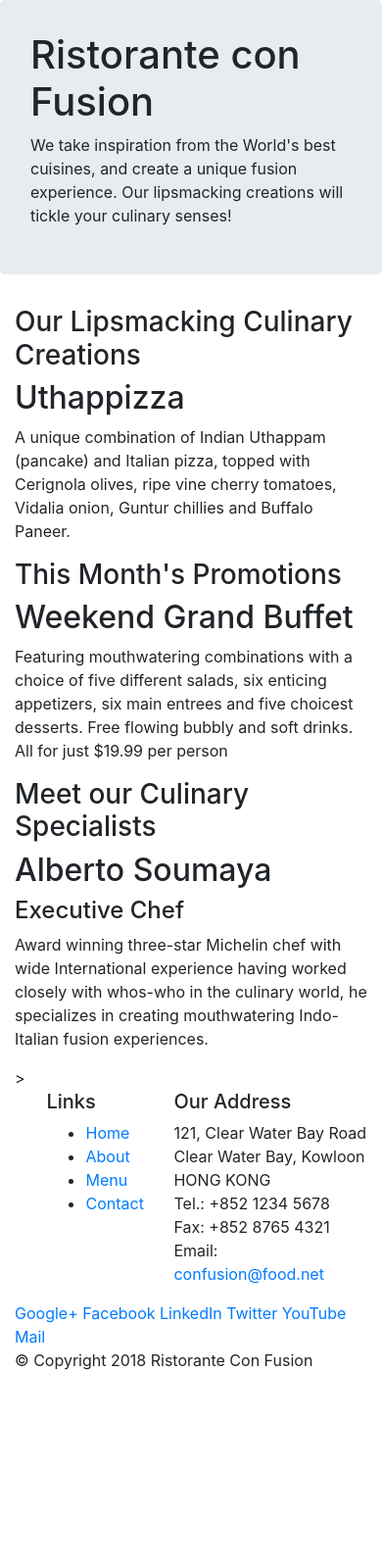
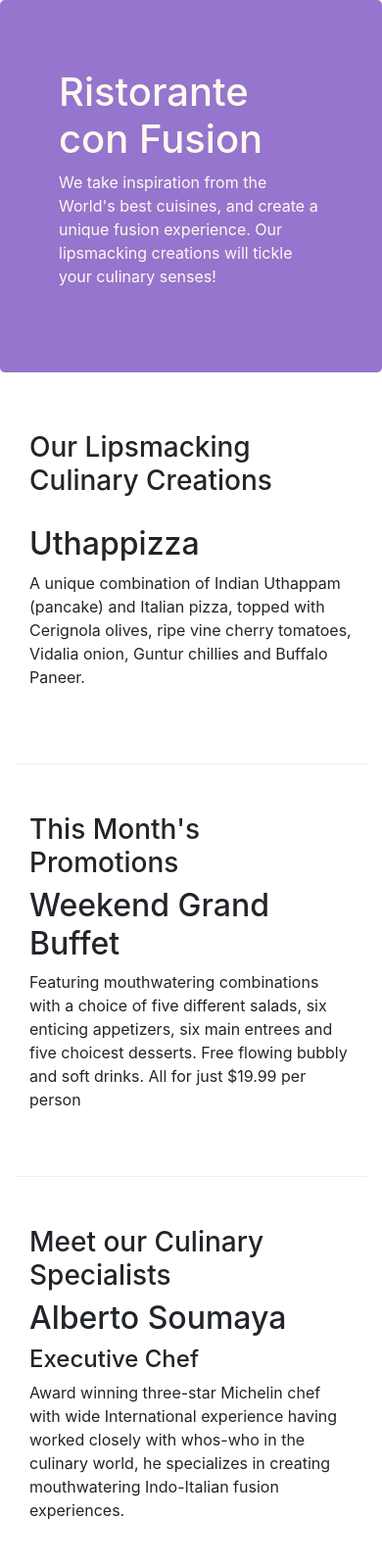
Before and after one commit to mahlahj/Initial_Setup, a website: page index.html in a window 390 px wide. Shown: the top 1600 px of the page at 98% size. Before the commit the page ends 1416 px from the top, so only its background shows below. Drawn offline with nearby package versions, Linux system fonts and the light colour scheme.

Commit message:
Bootstrap Grid Part Two

```diff
--- /dev/null
+++ b/css/styles.css
@@ -0,0 +1,32 @@
+/* 1.- These are for the 'row' value in the html we're developing.*/
+.row-header {
+    margin: 0px auto;
+    padding: 0px auto;
+}
+
+.row-content {
+    margin: 0px auto;
+    padding: 50px 0px 50px 0px;
+    border-bottom: 1px ridge;
+    min-height: 400px;
+}
+
+.footer {
+    background-color: #D1C4E9;
+    margin: 0px auto;
+    padding: 20 px 0px 20px 0px;
+}
+
+/* 2.- These are added to change colors and overall style of the named div.*/
+.jumbotron {
+    padding: 70px 30px 70px 30px;
+    margin: 0px auto;
+    background: #9575CD;
+    color: floralwhite;
+}
+
+.address {
+    font-size: 80%;
+    margin: 0px;
+    color: #0f0f0f;
+}
--- a/index.html
+++ b/index.html
@@ -2,54 +2,57 @@
 <html lang="en">
 
 <head>
-<!-- 2.- This was added as per request from the tutor. Also Must be done to use BootStrap4-->
-<!-- 2.- Required meta tags always come first -->
+<!-- 2.- This was added as per request from the tutor. Also Must be done to use BootStrap4
+     2.- Required meta tags always come first -->
     <meta charset="utf-8">
-<!-- 3.- Bootstrap Grid System and Responsive Design.-->
-<!-- The viewport meta tag ensures that the screen width is set to the device width-->
-<!-- and the content is rendered with this width in mind. This brings us to the second issue,-->
-<!-- designing the websites to be responsive to the size of the viewport.-->
-<!-- This is where the Bootstrap grid system comes to our aid.-->
-<!-- Bootstrap makes available four sizes, xs for extra small, sm for small, md for medium and-->
-<!-- lg for large screen sizes. We have already seen the basics of responsive design.-->
-<!-- In this exercise, we will employ the Bootstrap grid classes to design the websites.-->
-<!-- We would like our website to have the content stacked on extra small devices,-->
-<!-- but become horizontal within each row for smaller devices and beyond.-->
-<!-- Towards this goal, we will make use of the classes .col-*, .col-sm-*, col-md-*, and .col-lg-*-->
-<!-- for defining the layouts for the various device sizes.-->
-<!-- We can specify how many columns each piece of content will occupy within a row,-->
-<!-- all adding up to 12 or a multiple thereof.-->
+<!-- 3.- Bootstrap Grid System and Responsive Design.
+         The viewport meta tag ensures that the screen width is set to the device width
+         and the content is rendered with this width in mind. This brings us to the second issue,
+         designing the websites to be responsive to the size of the viewport.
+         This is where the Bootstrap grid system comes to our aid.
+         Bootstrap makes available four sizes, xs for extra small, sm for small, md for medium and
+         lg for large screen sizes. We have already seen the basics of responsive design.
+         In this exercise, we will employ the Bootstrap grid classes to design the websites.
+         We would like our website to have the content stacked on extra small devices,
+         but become horizontal within each row for smaller devices and beyond.
+         Towards this goal, we will make use of the classes .col-*, .col-sm-*, col-md-*, and .col-lg-*
+         for defining the layouts for the various device sizes.
+         We can specify how many columns each piece of content will occupy within a row,
+         all adding up to 12 or a multiple thereof.-->
     <meta name="viewport" content="width=device-width, initial-scale=1, shrink-to-fit=no">
 <!-- 3.- The above metatag makes our site responsive.-->
     <meta http-equiv="x-ua-compatible" content="ie=edge">
 
 <!-- 2.- Bootstrap CSS -->
     <link rel="stylesheet" href="node_modules/bootstrap/dist/css/bootstrap.min.css">
+<!-- 4.- With the next line we add the CSS styles made in the respective css folder of the project.-->
+    <link rel="stylesheet" href="css/styles.css">
     <title>Ristorante Con Fusion</title>
 </head>
 
 <body>
-<!-- 3.- We create a "Jumbotron" class onto the header.-->
-<!-- That will set apart the content of the header from the rest of the page.-->
-<!-- Add the class jumbotron to the header class as shown below.-->
-<!-- This turns the header element into a Bootstrap component named Jumbotron.-->
-<!-- A jumbotron is used to showcase key content on a website.-->
-<!-- In this case we are using it to highlight the name of the restaurant.-->
+<!-- 3.- We create a "Jumbotron" class onto the header.
+         That will set apart the content of the header from the rest of the page.
+         Add the class jumbotron to the header class as shown below.
+         This turns the header element into a Bootstrap component named Jumbotron.
+         A jumbotron is used to showcase key content on a website.
+         In this case we are using it to highlight the name of the restaurant.-->
     <header class="jumbotron">
-<!-- 3.- Apply a container to this div to constrain it.-->
-<!-- We use the container class to keep content within a fixed width on the screen,-->
-<!-- determined by the size of the screen. The alternative is to use the container-fluid class-->
-<!-- to make the content automatically to span the full width of the screen.-->
-<!-- Add the container class to the first div right after the </header> in the file as follow.-->
+<!-- 3.- Apply a container to this div to constrain it.
+         We use the container class to keep content within a fixed width on the screen,
+         determined by the size of the screen. The alternative is to use the container-fluid class
+         to make the content automatically to span the full width of the screen.
+         Add the container class to the first div right after the </header> in the file as follow.-->
         <div class="container">
-<!-- 3.- Apply a row to this div to constrain it.-->
-<!-- The class row is added to the first-level inner div elements inside the container.-->
-<!-- This organizes the page into rows of content.-->
-            <div class="row">
-<!-- 3.- Apply a column to certain values.-->
-<!-- In the header row, we will display the restaurant name and the description to occupy 6 columns,-->
-<!-- while we will leave six columns for displaying the restaurant logo in the future.-->
-<!-- To do that we go into the jumbotron and define the classes for the inner divs as follows:-->
+<!-- 3.- Apply a row to this div to constrain it.
+         The class row is added to the first-level inner div elements inside the container.
+         This organizes the page into rows of content.-->
+<!-- 4.- Apply a class 'row header' to the line below:-->
+            <div class="row row-header">
+<!-- 3.- Apply a column to certain values.
+         In the header row, we will display the restaurant name and the description to occupy 6 columns,
+         while we will leave six columns for displaying the restaurant logo in the future.
+         To do that we go into the jumbotron and define the classes for the inner divs as follows:-->
                 <div class="col-12 col-sm-6">
                     <h1>Ristorante con Fusion</h1>
                     <p>We take inspiration from the World's best cuisines, and create a unique fusion experience. Our lipsmacking creations will tickle your culinary senses!</p>
@@ -60,20 +63,22 @@
             </div>
         </div>
     </header>
-<!--3.- Using a container class.-->
-<!--3.- Modify the next div to add class and, then, divide each different div into rows.-->
+<!--3.- Using a container class.
+    3.- Modify the next div to add class and, then, divide each different div into rows.-->
     <div class="container">
-        <div class="row">
-<!--3.- Apply a column to certain values.-->
-<!-- For the remaining three div rows that contain the content, we'll define the classes -->
-<!-- for the inner divs as follows: "col-12 col-sm-4 order-sm-last col-md-3", and -->
-<!-- "col col-sm col-md"-->
-<!-- 3A.- Using Order with Column Layout Classes <order-sm-last/first>.-->
-<!-- Those "invert" the viewing order of the headers and its paragraphs.-->
-<!-- So, in the content rows, we'll have the title and description to alternate -->
-<!-- so that it gives an interesting look to the web page.-->
-<!-- For extra small screens, the default stacked layout works best.-->
-<!-- This can be accomplished by using the "order-sm-last" for the first and the third rows as follows:-->
+<!-- 4.- Apply a class 'row-content' to the line below:-->
+<!-- 4A.- Vertically Centering Content: -->
+        <div class="row row-content align-items-center">
+<!--3.- Apply a column to certain values.
+        For the remaining three div rows that contain the content, we'll define the classes
+        for the inner divs as follows: "col-12 col-sm-4 order-sm-last col-md-3", and
+        "col col-sm col-md"
+    3A.- Using Order with Column Layout Classes <order-sm-last/first>.
+        Those "invert" the viewing order of the headers and its paragraphs.
+        So, in the content rows, we'll have the title and description to alternate
+        so that it gives an interesting look to the web page.
+        For extra small screens, the default stacked layout works best.
+        This can be accomplished by using the "order-sm-last" for the first and the third rows as follows:-->
             <div class="col-12 col-sm-4 order-sm-last col-md-3"><!-- FirstRowInit.-->
                 <h3>Our Lipsmacking Culinary Creations</h3>
             </div>
@@ -85,7 +90,9 @@
         </div>
 
 <!-- 3.- Same as above numbered commentary on rows.-->
-        <div class="row">
+<!-- 4.- Apply a class 'row-content' to the line below:-->
+<!-- 4A.- Vertically Centering Content: -->
+        <div class="row row-content align-items-center">
 <!-- 3.- Apply a column to certain values.-->
             <div class="col-12 col-sm-4 col-md-3">
                 <h3>This Month's Promotions</h3>
@@ -97,10 +104,12 @@
             </div>
         </div>
 <!-- 3.- Same as above numbered commentary on rows.-->
-        <div class="row">
-<!-- 3.- Apply a column to certain values.-->
-<!-- 3A.- Using Order with Column Layout Classes <order-sm-last/first>.-->
-<!-- 3A.- Those "invert" the viewing order of the headers and its paragraphs.-->
+<!-- 4.- Apply a class 'row-content' to the line below:-->
+<!-- 4A.- Vertically Centering Content: -->
+        <div class="row row-content align-items-center">
+<!-- 3.- Apply a column to certain values.
+     3A.- Using Order with Column Layout Classes <order-sm-last/first>.
+     3A.- Those "invert" the viewing order of the headers and its paragraphs.-->
             <div class="col-12 col-sm-4 order-sm-last col-md-3"><!-- ThirdRowInit.-->
                 <h3>Meet our Culinary Specialists</h3>
             </div>
@@ -113,21 +122,24 @@
         </div>
     </div>
 
-    <footer>
+<!-- 4.- Apply the class footer from the styles.css.-->
+    <footer class="footer">
 <!-- 3.- Exact same as above commentary on containers.--->
-<!-- 3.- For the footer, let us define the classes for the inner divs as follows:-->
-<!-- "col-4 col-sm-2" ... "col-7 col-sm-5" ... "col-12 col-sm-4" ..."col-auto"-->
-<!-- In the footer add a container class to the first inner div and a row class to the second inner div.-->
+<!-- 3.- For the footer, let us define the classes for the inner divs as follows:
+         "col-4 col-sm-2" ... "col-7 col-sm-5" ... "col-12 col-sm-4" ..."col-auto"
+         In the footer add a container class to the first inner div and a row class to the second inner div.-->
         <div class="container">
-<!-- 3.- Exact same as above commentary on rows.-->>
-            <div class="row">
+<!-- 3.- Exact same as above commentary on rows.-->
+<!-- 4.- Apply a class 'row-content' to the line below:-->
+            <div class="row row-content">
 <!-- 3.- For small will use 4 and small to extralarge 2 columns.-->
-<!-- 3B.-Using Offset with Column Layout Classes <offset-1> (1 value to move).-->
-<!-- 3B.- That "moves" the viewing order by 1 column of the unordered list/list items.-->
-<!-- This updates the class as follows: "col-4 offset-1 col-sm-2" from "col-4 col-sm-2".-->
+<!-- 3B.- Using Offset with Column Layout Classes <offset-1> (1 value to move).
+     3B.- That "moves" the viewing order by 1 column of the unordered list/list items.
+          This updates the class as follows: "col-4 offset-1 col-sm-2" from "col-4 col-sm-2".-->
                 <div class="col-4 offset-1 col-sm-2">
                     <h5>Links</h5>
-                    <ul>
+<!-- 4.- List Styles.-->
+                    <ul class="list-unstyled">
                         <li><a href="#">Home</a></li>
                         <li><a href="#">About</a></li>
                         <li><a href="#">Menu</a></li>
@@ -147,8 +159,10 @@
 		           </address>
                 </div>
 <!-- 3.- This will use 12 columns first and 4 second.-->
-                <div class="col-12 col-sm-4">
-                    <div>
+<!-- 4D.- Centering Content, "align-self-center": -->
+                <div class="col-12 col-sm-4 align-self-center">
+<!-- 4C.- Centering Content, "text-center": -->
+                    <div class="text-center">
                         <a href="http://google.com/+">Google+</a>
                         <a href="http://www.facebook.com/profile.php?id=">Facebook</a>
                         <a href="http://www.linkedin.com/in/">LinkedIn</a>
@@ -159,7 +173,8 @@
                 </div>
            </div>
 <!-- 3.- Exact same as above numbered comentary on rows.-->
-           <div class="row">
+<!-- 4B.- Horizontally Centering Content: -->
+           <div class="row justify-content-center">
 <!-- 3.- This will automatically assign columns required for the content.-->
                 <div class="col-auto">
                     <p>© Copyright 2018 Ristorante Con Fusion</p>
@@ -167,8 +182,8 @@
            </div>
         </div>
     </footer>
- <!-- jQuery first, then Popper.js, then Bootstrap JS. -->
- <!-- This was added as per request from the tutor. Also Must be done to use JQ.js-->
+ <!-- jQuery first, then Popper.js, then Bootstrap JS.
+      This was added as per request from the tutor. Also Must be done to use JQ.js-->
  <script src="node_modules/jquery/dist/jquery.slim.min.js"></script>
  <script src="node_modules/popper.js/dist/umd/popper.min.js"></script>
  <script src="node_modules/bootstrap/dist/js/bootstrap.min.js"></script>
```
